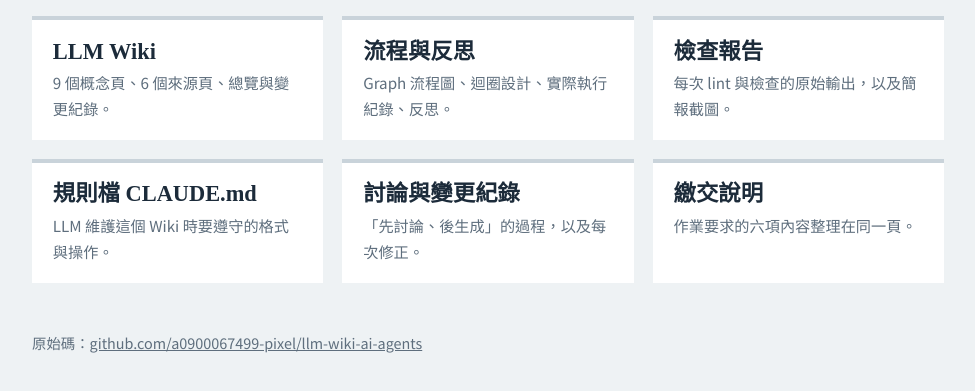
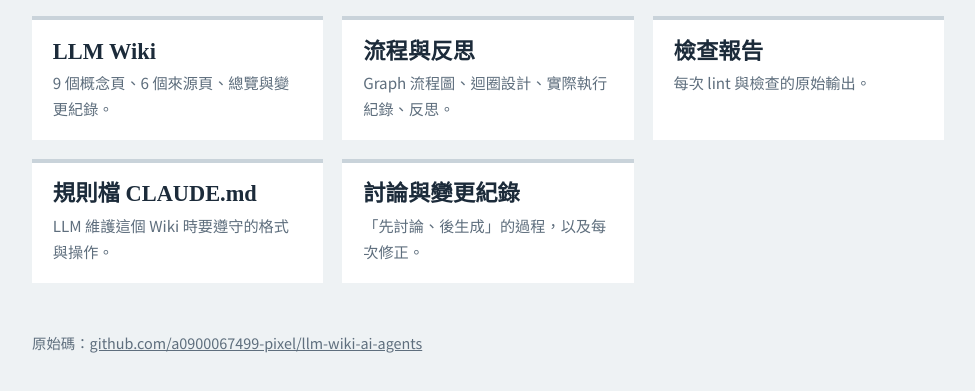
Before and after one commit to a0900067499-pixel/llm-wiki-ai-agents, a plain HTML site: page index.html in a window 1280 px wide. Shown: the part 503-894 px from the top of the page, without its empty margins (152-1127 px from the left). Drawn offline with Linux system fonts and the light colour scheme; a web font is replaced by a local one.

Commit message:
Add files via upload

```diff
--- a/index.html
+++ b/index.html
@@ -42,10 +42,9 @@ footer a{color:var(--muted)}
     <a class="card main" href="slides/index.html"><h2>教學簡報：AI Agents 是什麼？</h2><p>17 張，附互動 agent loop 與小測驗。用 ← → 翻頁。</p></a>
     <a class="card" href="wiki/index.html"><h2>LLM Wiki</h2><p>9 個概念頁、6 個來源頁、總覽與變更紀錄。</p></a>
     <a class="card" href="docs/process.html"><h2>流程與反思</h2><p>Graph 流程圖、迴圈設計、實際執行紀錄、反思。</p></a>
-    <a class="card" href="pipeline/reports/index.html"><h2>檢查報告</h2><p>每次 lint 與檢查的原始輸出，以及簡報截圖。</p></a>
+    <a class="card" href="pipeline/reports/index.html"><h2>檢查報告</h2><p>每次 lint 與檢查的原始輸出。</p></a>
     <a class="card" href="CLAUDE.html"><h2>規則檔 CLAUDE.md</h2><p>LLM 維護這個 Wiki 時要遵守的格式與操作。</p></a>
     <a class="card" href="wiki/log.html"><h2>討論與變更紀錄</h2><p>「先討論、後生成」的過程，以及每次修正。</p></a>
-    <a class="card" href="README.html"><h2>繳交說明</h2><p>作業要求的六項內容整理在同一頁。</p></a>
   </div>
   <footer>原始碼：<a href="https://github.com/a0900067499-pixel/llm-wiki-ai-agents">github.com/a0900067499-pixel/llm-wiki-ai-agents</a></footer>
 </main>
```
